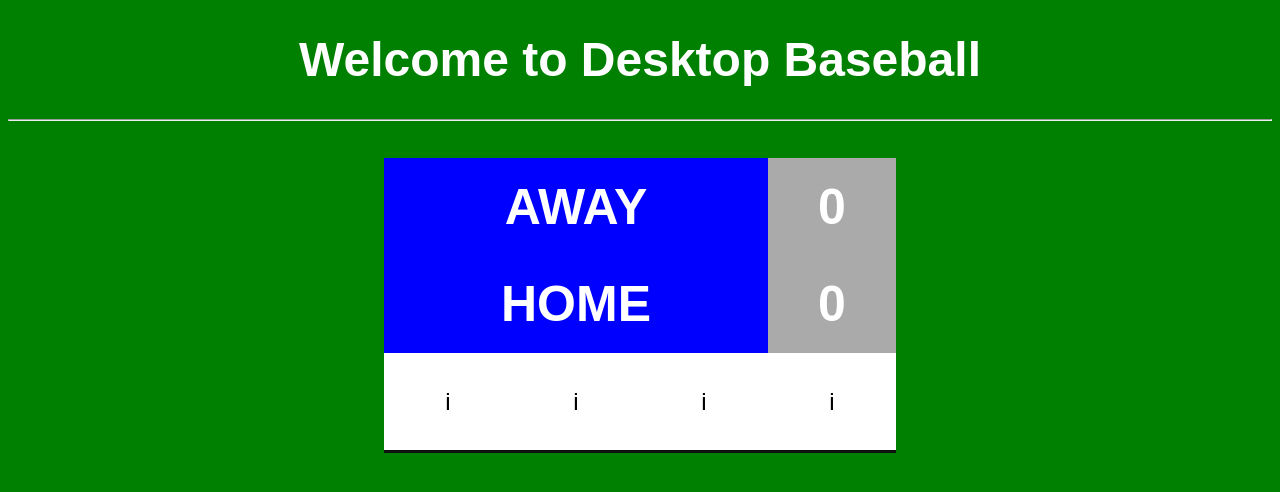
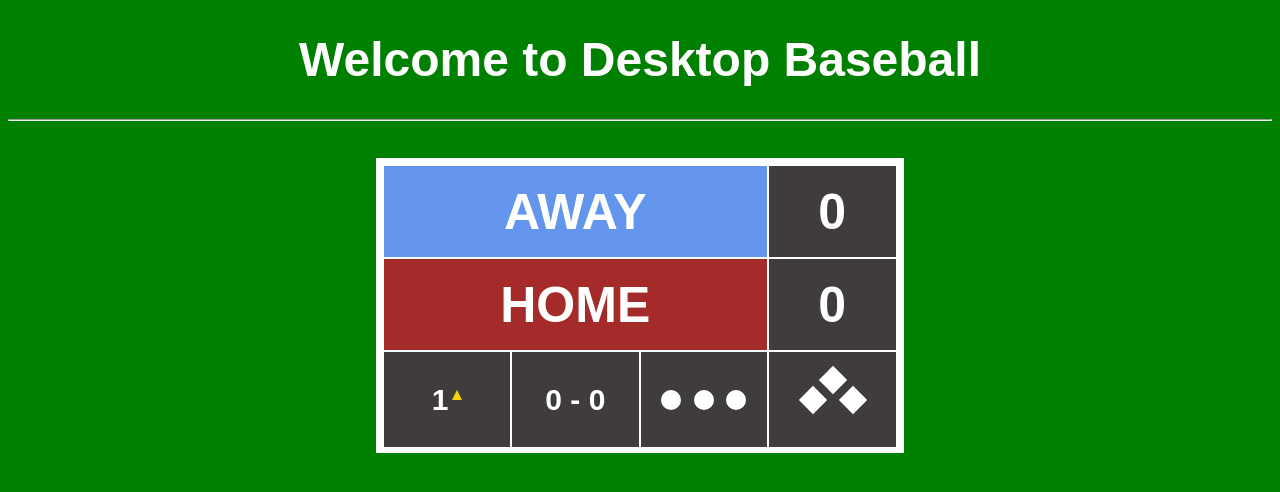
Before and after one commit to ThinkXY/Baseball, a plain HTML site: page index.html in a window 1280 px wide. Drawn offline with Linux system fonts and the light colour scheme.

Commit message:
Finalize Scoreboard Styling

```diff
--- a/index.html
+++ b/index.html
@@ -31,16 +31,21 @@
             </div>
             <div class="scoreboard-btm">
                 <div id="inning">
-                    <div>i</div>
+                    <div id="inning-number">1</div>
+                    <div id="inning-indicator"></div>
                 </div>
                 <div id="count">
-                    <div>i</div>
+                    <div><span id="balls">0</span> - <span id="strikes">0</span></div>
                 </div>
                 <div id="outs">
-                    <div>i</div>
+                    <div id="out1" class="out"></div>
+                    <div id="out2" class="out"></div>
+                    <div id="out3" class="out"></div>
                 </div>
                 <div id="bases">
-                    <div>i</div>
+                    <div id="base1" class="base"></div>
+                    <div id="base2" class="base"></div>
+                    <div id="base3" class="base"></div>
                 </div>
             </div>
         </div>
--- a/style.css
+++ b/style.css
@@ -20,16 +20,18 @@ h1 {
     display: flex;
     flex-direction: row;
     justify-content: center;
+
 }
 
 .scoreboard{
     background-color: #0f1110;
     width: 40vw;
     margin-top: 25px;
+    border: 8px solid white;
 }
 .team{
     height: 33%;
-    background-color: #aaa;
+    background-color: rgb(65, 60, 60);
     padding: 0px;
     margin: 0px;
     display: flex;
@@ -37,10 +39,29 @@ h1 {
 
 #home, #away{
     flex: 3;
-    background-color:blue;
     display: flex;
     justify-content: center;
     align-items: center;
+}
+
+#home{
+    background-color:brown;
+    border-top: 1px solid white;
+    border-right: 2px solid white;
+}
+
+#away{
+    background-color: cornflowerblue;
+    border-bottom: 1px solid white;
+    border-right: 2px solid white;
+}
+
+#home-score-container {
+    border-top: 1px solid white;
+}
+
+#away-score-container {
+    border-bottom: 1px solid white;
 }
 
 #home-score-container, #away-score-container{
@@ -57,12 +78,13 @@ h1 {
 }
 
 .scoreboard-btm{
-    height: 33%;
-    background-color: #aaa;
+    height: 34%;
+    background-color: rgb(65, 60, 60);
     padding: 0px;
     margin: 0px;
     display: flex;
     flex-direction: row;
+    border-top: 2px solid white;
 }
 
 #inning, #count, #outs, #bases{
@@ -70,5 +92,58 @@ h1 {
     display: flex;
     justify-content: center;
     align-items: center;
-    background-color: #fff
+    background-color: rgb(65, 60, 60);
 }
+
+#inning {
+    border-right: 1px solid white;
+    font-family: Arial, Helvetica, sans-serif;
+    color: white;
+    font-weight: 600;
+    font-size: 30px;
+}
+
+#inning-indicator{
+    width: 0;
+    height: 0;
+    border-left: 5px solid transparent;
+    border-right: 5px solid transparent;
+    border-bottom: 10px solid rgb(247, 211, 6);
+    margin-bottom: 10px;
+    margin-left: 4px;
+}
+
+#count {
+    border-right: 1px solid white;
+    border-left: 1px solid white;
+    font-family: Arial, Helvetica, sans-serif;
+    color: white;
+    font-weight: 600;
+    font-size: 30px;
+}
+
+#outs {
+    border-right: 2px solid white;
+    border-left: 1px solid white;
+    margin-right: 1px;
+}
+
+.out{
+    width: 20px;
+    height: 20px;
+    background-color: white;
+    border-radius: 50%;
+    margin-left: 5%;
+    margin-right: 5%;
+}
+
+.base{
+    transform:rotate(45deg);
+    width: 20px;
+    height: 20px;
+    background-color: white;
+}
+
+#base2{
+    margin-bottom: 40px
+}
```
